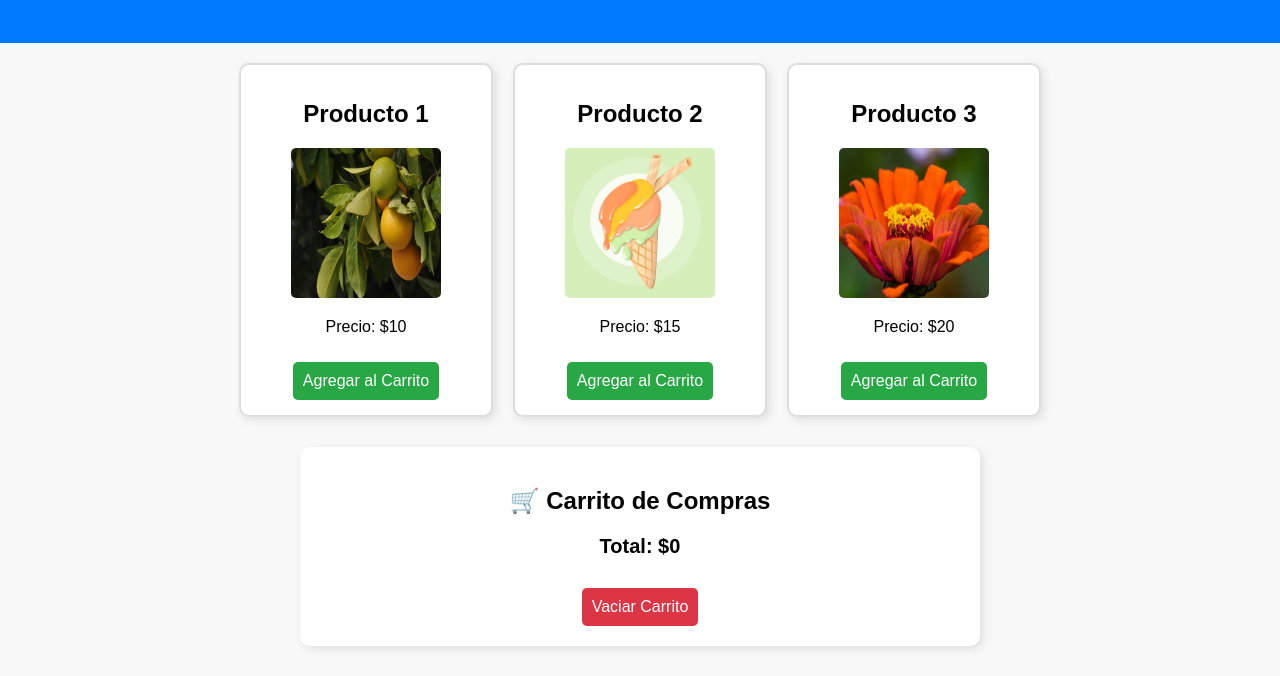
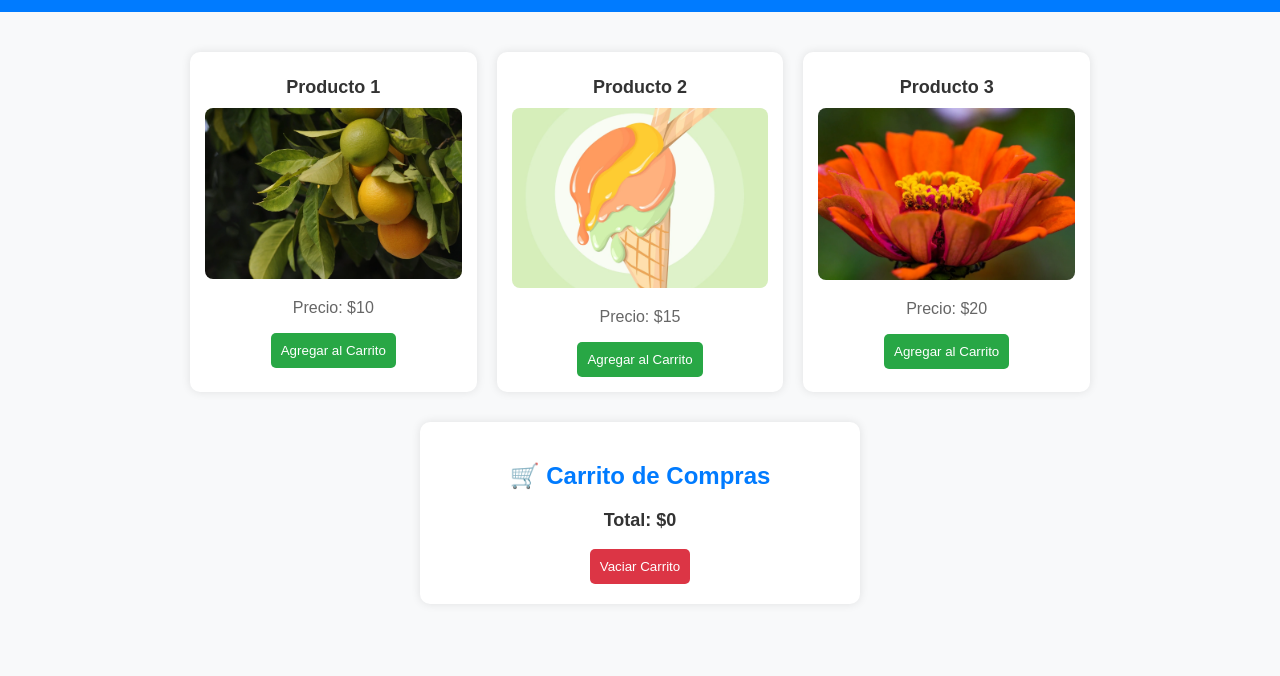
Before and after one commit to diegoc2006/mi-tienda-online, a plain HTML site: page index.html in a window 1280 px wide. Shown: the part 138-814 px from the top of the page. Drawn offline with Linux system fonts and the light colour scheme; files that its build step writes are made by us from their sources.

Commit message:
Correcciones y optimización de código

```diff
--- a/index.html
+++ b/index.html
@@ -2,9 +2,10 @@
 <html lang="es">
 <head>
     <meta charset="UTF-8">
-    <meta name="viewport" content="width=device-width, initial-scale=1.0">
+    <meta name="viewport" content="width=device-width, initial-scale=1">
     <title>Mi Tienda Online</title>
-    <link rel="stylesheet" href="styles.min.css">
+    <meta http-equiv="Cache-Control" content="max-age=31536000, immutable">
+    <link rel="stylesheet" href="style.min.css">
 </head>
 <body>
     <header>
@@ -15,19 +16,19 @@
         <section class="productos">
             <div class="producto">
                 <h2>Producto 1</h2>
-                <img loading="lazy" src="img/producto1.webp" alt="Producto 1">
+                <img src="img/producto1.webp" alt="Producto 1" loading="lazy">
                 <p>Precio: $10</p>
                 <button onclick="agregarAlCarrito('Producto 1', 10)">Agregar al Carrito</button>
             </div>
             <div class="producto">
                 <h2>Producto 2</h2>
-                <img loading="lazy" src="img/producto2.webp" alt="Producto 2">
+                <img src="img/producto2.webp" alt="Producto 2" loading="lazy">
                 <p>Precio: $15</p>
                 <button onclick="agregarAlCarrito('Producto 2', 15)">Agregar al Carrito</button>
             </div>
             <div class="producto">
                 <h2>Producto 3</h2>
-                <img loading="lazy" src="img/producto3.webp" alt="Producto 3">
+                <img src="img/producto3.webp" alt="Producto 3" loading="lazy">
                 <p>Precio: $20</p>
                 <button onclick="agregarAlCarrito('Producto 3', 20)">Agregar al Carrito</button>
             </div>
@@ -41,6 +42,6 @@
         </section>
     </main>
 
-    <script src="script.min.js"></script>
+    <script src="script.min.js" defer></script>
 </body>
 </html>
--- a/styles.css
+++ b/styles.css
@@ -1,93 +1,136 @@
 /* Estilos generales */
 body {
     font-family: Arial, sans-serif;
-    text-align: center;
-    background-color: #f8f8f8;
     margin: 0;
     padding: 0;
+    background-color: #f8f9fa;
+    text-align: center;
 }
 
-/* Estilo del encabezado */
+/* Encabezado */
 header {
-    background-color: #007BFF;
+    background-color: #007bff;
     color: white;
-    padding: 20px;
-    font-size: 28px;
+    padding: 15px 0;
+    font-size: 24px;
 }
 
-/* Contenedor de productos */
+/* Contenedor principal */
+main {
+    display: flex;
+    flex-direction: column;
+    align-items: center;
+    padding: 20px;
+}
+
+/* Sección de productos */
 .productos {
-    display: flex;
-    justify-content: center;
+    display: grid;
+    grid-template-columns: repeat(auto-fit, minmax(250px, 1fr));
     gap: 20px;
-    flex-wrap: wrap;
+    max-width: 900px;
+    width: 100%;
     margin-top: 20px;
 }
 
-/* Diseño de cada producto */
 .producto {
-    background-color: white;
-    border: 2px solid #ddd;
+    background: white;
     padding: 15px;
-    width: 220px;
     border-radius: 10px;
-    box-shadow: 3px 3px 10px rgba(0, 0, 0, 0.1);
+    box-shadow: 0 0 10px rgba(0, 0, 0, 0.1);
     text-align: center;
+    transition: transform 0.3s ease;
 }
 
-/* Tamaño de imágenes */
-.producto img {
-    width: 150px;
-    height: 150px;
-    border-radius: 5px;
+.producto:hover {
+    transform: scale(1.05);
 }
 
-/* Botones */
-button {
+.producto img {
+    width: 100%;
+    max-height: 180px;
+    object-fit: cover;
+    border-radius: 8px;
+}
+
+.producto h2 {
+    font-size: 18px;
+    margin: 10px 0;
+    color: #333;
+}
+
+.producto p {
+    font-size: 16px;
+    color: #666;
+}
+
+.producto button {
     background-color: #28a745;
     color: white;
     border: none;
     padding: 10px;
+    border-radius: 5px;
     cursor: pointer;
-    border-radius: 5px;
-    margin-top: 10px;
-    font-size: 16px;
+    transition: background 0.3s;
 }
 
-button:hover {
+.producto button:hover {
     background-color: #218838;
 }
 
-/* Estilo del carrito */
+/* Carrito de compras */
 .carrito-container {
+    background: white;
     margin-top: 30px;
-    background-color: white;
     padding: 20px;
     border-radius: 10px;
-    width: 50%;
-    margin: 30px auto;
-    box-shadow: 3px 3px 10px rgba(0, 0, 0, 0.1);
+    box-shadow: 0 0 10px rgba(0, 0, 0, 0.1);
+    max-width: 400px;
+    width: 100%;
+    text-align: center;
 }
 
-/* Lista de productos en el carrito */
+.carrito-container h2 {
+    color: #007bff;
+}
+
 #carrito {
     list-style: none;
     padding: 0;
-    text-align: left;
 }
 
-/* Estilos para el total */
-#total {
-    font-size: 20px;
-    font-weight: bold;
-    margin-top: 15px;
+#carrito li {
+    padding: 8px;
+    border-bottom: 1px solid #ddd;
+    font-size: 16px;
+    color: #333;
 }
 
-/* Botón de vaciar carrito */
+#total {
+    font-weight: bold;
+    font-size: 18px;
+    margin-top: 10px;
+    color: #333;
+}
+
+/* Botón para vaciar carrito */
 .vaciar-carrito {
     background-color: #dc3545;
+    color: white;
+    border: none;
+    padding: 10px;
+    border-radius: 5px;
+    cursor: pointer;
+    transition: background 0.3s;
 }
 
 .vaciar-carrito:hover {
     background-color: #c82333;
 }
+
+/* Responsive */
+@media (max-width: 600px) {
+    .productos {
+        grid-template-columns: 1fr;
+    }
+}
```
